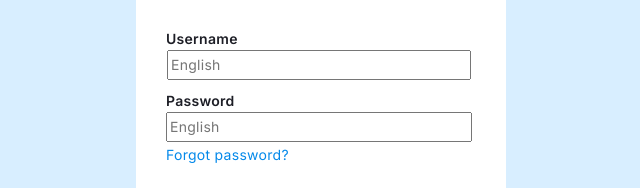
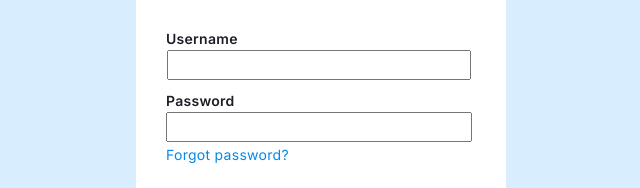
Before and after one commit to Fedor-sherbanyuk/login, a plain HTML site: page index.html in a window 1280 px wide. Shown: the part 306-494 px from the top of the page, without its empty margins (319-959 px from the left). Drawn offline with Linux system fonts and the light colour scheme.

Commit message:
change English

```diff
--- a/index.html
+++ b/index.html
@@ -56,14 +56,14 @@
                 <div class="textName">Username</div>
             </div>
             <div class="d-flex2">
-                <input class="input1" placeholder="English">
+                <input class="input1">
             </div>
             <div class="name2">
                 <div>Password</div>
             </div>
             <div class="d-flex3">
                 <div>
-                    <input class="input2" placeholder="English">
+                    <input class="input2">
                 </div>
             </div>
             <div class="link">
```
